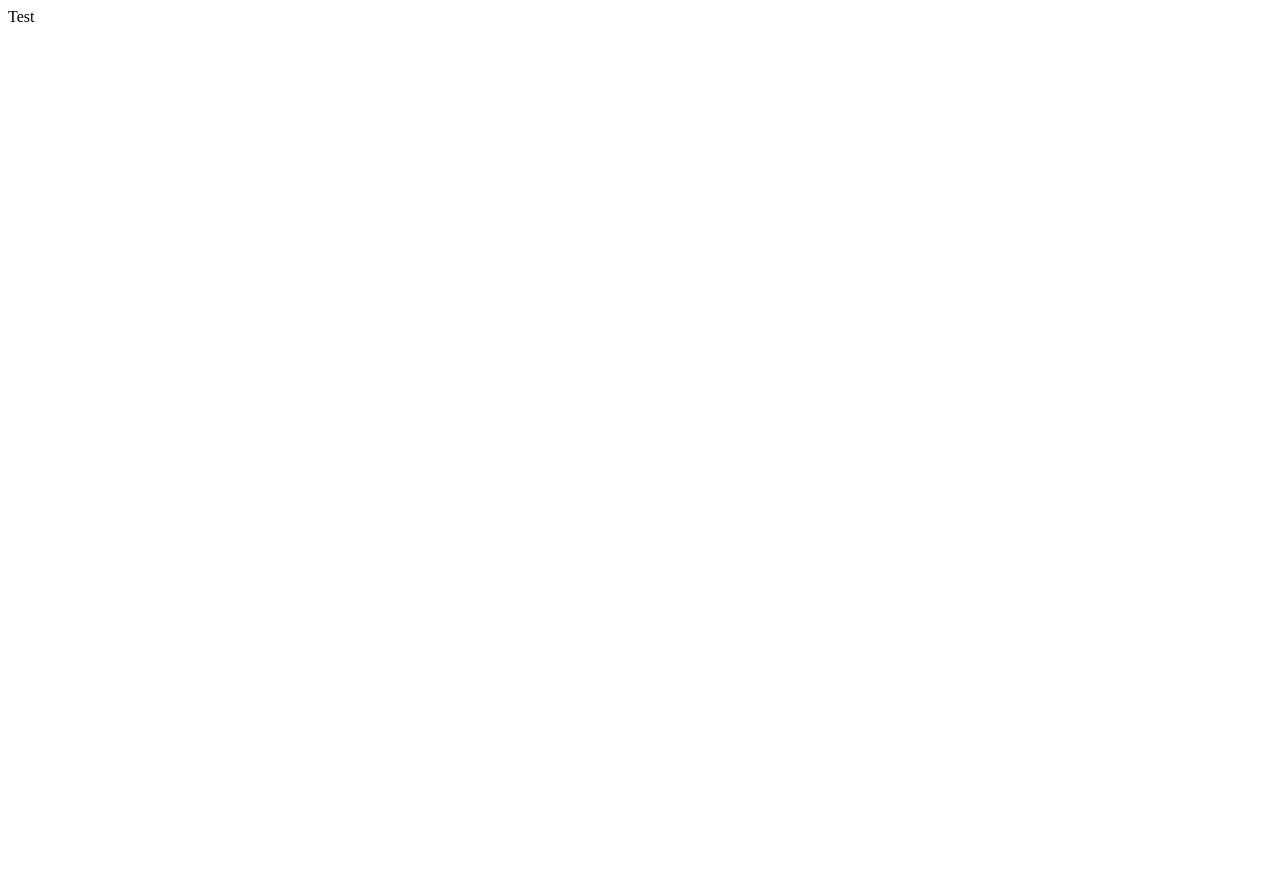
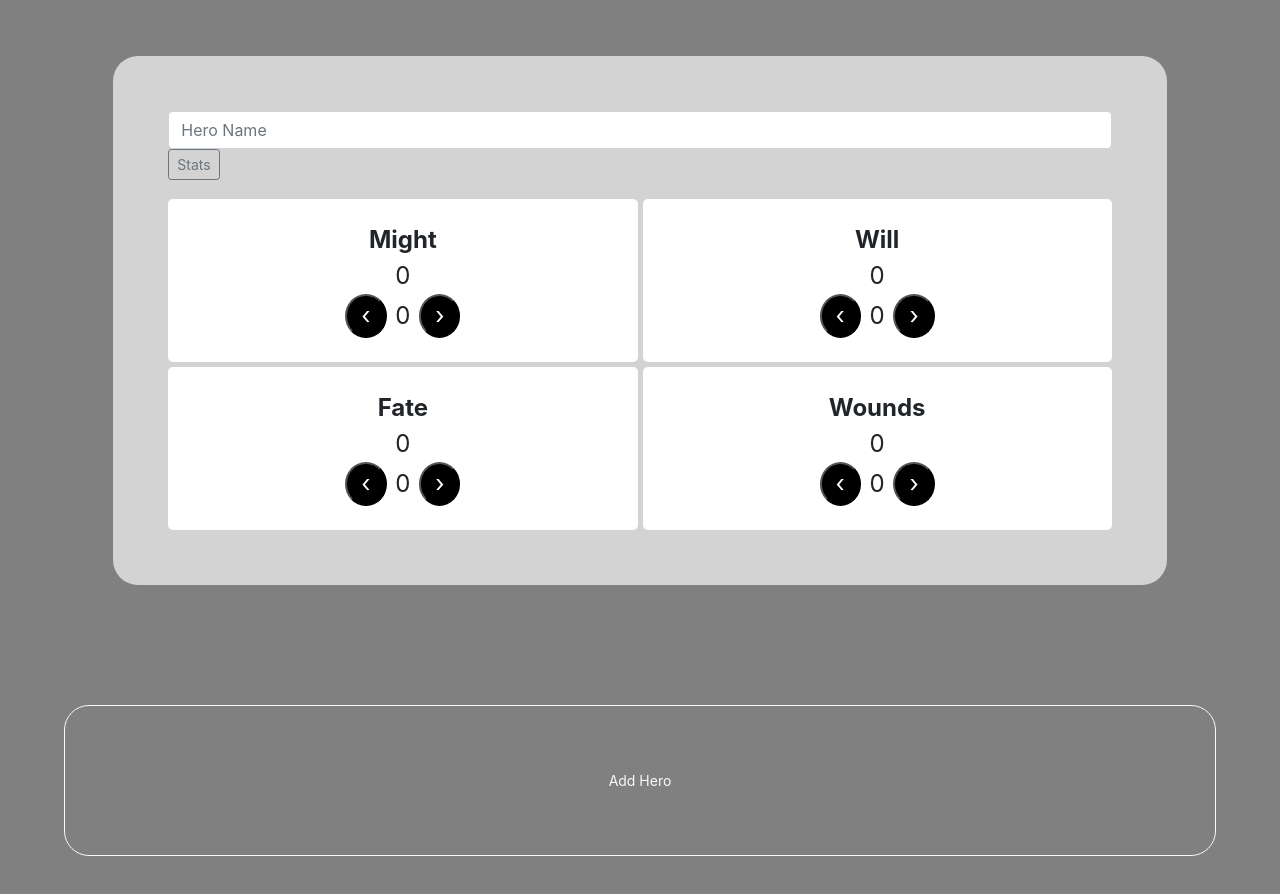
Before and after one commit to PetervanKampen/petervankampen.github.io, a plain HTML site: page SBG_Tracker/tracker.html in a window 1280 px wide. Before the commit the page ends 800 px from the top, so only its background shows below. Drawn offline with nearby package versions, Linux system fonts and the light colour scheme.

Commit message:
Front-end Done

```diff
--- /dev/null
+++ b/SBG_Tracker/script.js
@@ -0,0 +1,10 @@
+window.addEventListener('keydown',function(e){if(e.keyIdentifier=='U+000A'||e.keyIdentifier=='Enter'||e.keyCode==13){if(e.target.nodeName=='INPUT'&&e.target.type=='text'){e.preventDefault();return false;}}},true);
+
+function statBlock(id){
+    var target = document.getElementById("stats"+id);
+    if(target.style.display == "none"){
+        target.style.display = "inline-block";
+    } else {
+        target.style.display = "none";
+    }
+}
--- /dev/null
+++ b/SBG_Tracker/style.css
@@ -0,0 +1,73 @@
+body{
+    background-color: gray;
+}
+
+.hero{
+    width: 95%;
+    margin: 5% auto;
+    padding: 5%;
+
+    border-radius: 25px;
+
+    background-color: lightgray;
+}
+
+.hero td{
+    border: 1px solid black;
+    width: 14%;
+    text-align: center;
+}
+
+.hero table{
+    margin-left: 5%;
+}
+
+.stats{
+    background-color: white;
+    width: 100%;
+    border-radius: 10px;
+    padding: 2px;
+}
+
+#statContainer{
+    width: 14%;;
+}
+
+.resources{
+    margin-top: 2%;
+    display: grid;
+    grid-gap: 5px;
+    grid-template-columns: auto auto;
+    grid-template-rows: auto auto;
+    font-size: 24px;
+}
+
+.resources div{
+    background-color: white;
+    text-align: center;
+    border-radius: 5px;
+    padding: 5%;
+}
+
+.resources div button, .resources div p{
+    display: inline;
+}
+
+.resources button{
+    padding: 2px 14px;
+    background-color: black;
+    color: white;
+    border-radius: 50%;
+}
+
+.resources p{
+    margin: 2px;
+}
+
+.newHero{
+    width: 90%;
+    margin: 5%;
+    padding: 5%;
+
+    border-radius: 25px;
+}
--- a/SBG_Tracker/tracker.html
+++ b/SBG_Tracker/tracker.html
@@ -4,9 +4,84 @@
     <meta charset="UTF-8">
     <meta http-equiv="X-UA-Compatible" content="IE=edge">
     <meta name="viewport" content="width=device-width, initial-scale=1.0">
+    <link rel="stylesheet" href="https://stackpath.bootstrapcdn.com/bootstrap/4.3.1/css/bootstrap.min.css" integrity="sha384-ggOyR0iXCbMQv3Xipma34MD+dH/1fQ784/j6cY/iJTQUOhcWr7x9JvoRxT2MZw1T" crossorigin="anonymous">
+    <link rel="stylesheet" href="style.css">
+    <script src="script.js"></script>
     <title>Document</title>
 </head>
 <body>
-    Test
+    <div class="container">
+
+        <div class="hero">
+            <input type="text" class="form-control" placeholder="Hero Name">
+            <button type="button" class="btn btn-outline-secondary btn-sm" onclick="statBlock('0')">Stats</button>
+            <div class="stats" id="stats0" style="display: none;">
+                <table style="width:90%">
+                    <tr>
+                        <td>Mv</td>
+                        <td>F</td>
+                        <td>S</td>
+                        <td>D</td>
+                        <td>A</td>
+                        <td>W</td>
+                        <td>C</td>
+                    </tr>
+                    <tr>
+                        <td contenteditable='true'></td>
+                        <td contenteditable='true'></td>
+                        <td contenteditable='true'></td>
+                        <td contenteditable='true'></td>
+                        <td contenteditable='true'></td>
+                        <td contenteditable='true'></td>
+                        <td contenteditable='true'></td>
+                      </tr>
+                </table>
+            </div>
+            <div class="resources">
+                <div>
+                    <p><b>Might</b></p>
+                    <br>
+                    <p contenteditable="">0</p>
+                    <br>
+                    <button onclick="lowerMight('0')">&#8249;</button>
+                    <p id="might0">0</p>
+                    <button onclick="upMight('0')">&#8250;</button>
+                </div>
+                <div>
+                    <p><b>Will</b></p>
+                    <br>
+                    <p contenteditable="">0</p>
+                    <br>
+                    <button onclick="lowerMight('0')">&#8249;</button>
+                    <p id="might0">0</p>
+                    <button onclick="upMight('0')">&#8250;</button>
+                </div>
+                <div>
+                    <p><b>Fate</b></p>
+                    <br>
+                    <p contenteditable="">0</p>
+                    <br>
+                    <button onclick="lowerMight('0')">&#8249;</button>
+                    <p id="might0">0</p>
+                    <button onclick="upMight('0')">&#8250;</button>
+                </div>
+                <div>
+                    <p><b>Wounds</b></p>
+                    <br>
+                    <p contenteditable="">0</p>
+                    <br>
+                    <button onclick="lowerMight('0')">&#8249;</button>
+                    <p id="might0">0</p>
+                    <button onclick="upMight('0')">&#8250;</button>
+                </div>
+
+            </div>
+
+        </div>
+
+
+    </div>
+
+    <button type="button" class="btn btn-outline-light btn-sm newHero" onclick="">Add Hero</button>
 </body>
 </html>
```
